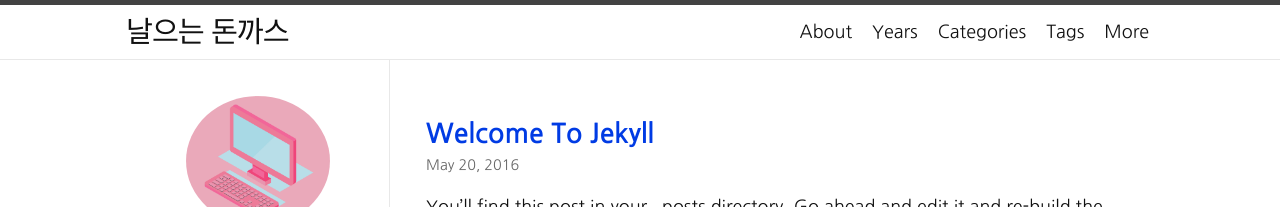
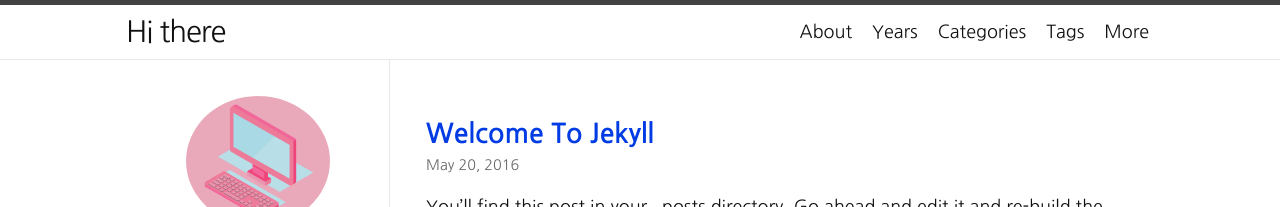
Before and after one commit to zivong/jekyll-theme-hamilton, a Jekyll site: the page built from index.html, in a window 1280 px wide. Shown: the top 207 px of the page. Built offline with Jekyll 4.4.1, drawn with Linux system fonts in a browser that asks for light colours; nearby versions of some CDN libraries; some web fonts are replaced; the list of posts is cut into pages by our own code.

Commit message:
Update _config.yml

```diff
--- a/_config.yml
+++ b/_config.yml
@@ -1,4 +1,4 @@
-title: 날으는 돈까스
+title: Hi there
 description: Front-end Engineer.
 author: Kim Heeyeol
 avatar: /logo.png
```
